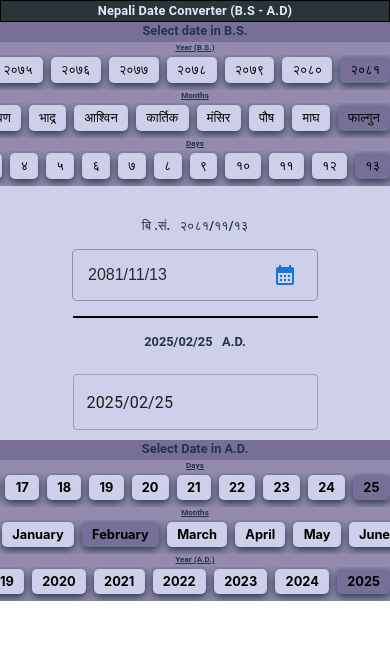
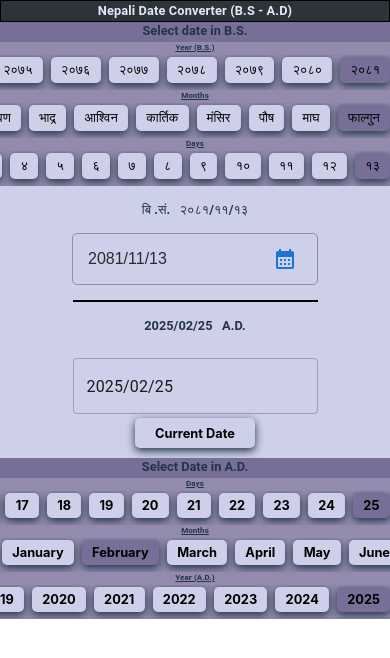
Before and after one commit to bipin-Pariyar2003/Nepali-Date-Picker, a React (Vite) app: page / in a window 390 px wide. Shown: the top 658 px of the page. Built offline with nearby package versions, Linux system fonts and the light colour scheme.

Commit message:
added and designed reset button

```diff
--- a/dev-dist/sw.js
+++ b/dev-dist/sw.js
@@ -82,7 +82,7 @@ define(['./workbox-54d0af47'], (function (workbox) { 'use strict';
     "revision": "3ca0b8505b4bec776b69afdba2768812"
   }, {
     "url": "index.html",
-    "revision": "0.dc3bs3q9oqg"
+    "revision": "0.1at95c0aid8"
   }], {});
   workbox.cleanupOutdatedCaches();
   workbox.registerRoute(new workbox.NavigationRoute(workbox.createHandlerBoundToURL("index.html"), {
--- a/src/Views/Home/index.jsx
+++ b/src/Views/Home/index.jsx
@@ -10,6 +10,7 @@ import AdView from "Views/AdView";
 import EngDatePicker from "Components/EngDatePicker";
 import { Box, Stack, Typography } from "@mui/material";
 import { Height } from "@mui/icons-material";
+import ResetBtn from "Views/ResetBtn";
 
 function Home() {
   const initialEnglishDate = moment().format("YYYY/MM/DD");
@@ -46,12 +47,12 @@ function Home() {
             fontWeight: "bold",
           }}
         >
-          Nepali Date Converter (B.S - A.D){" "}
+          Nepali Date Converter (B.S - A.D)
         </Typography>
       </Box>
       <Stack
         direction={{ xs: "column", md: "row" }}
-        gap={{ xs: 2, md: 2 }}
+        gap={{ xs: 0, md: 2 }}
         sx={{ overflow: "hidden" }}
       >
         {/* bs view  */}
@@ -78,7 +79,7 @@ function Home() {
           sx={{
             display: "flex",
             flexDirection: "column",
-            gap: { sx: 0, md: "20px" },
+            gap: { xs: "0px", md: "20px" },
             padding: { xs: "0px", md: "20px" },
             alignItems: "center",
             justifyContent: "center",
@@ -94,6 +95,10 @@ function Home() {
           />
           <EngDatePicker
             selectedDate={selectedEnglishDate}
+            onChange={handleEngDateChange}
+          />
+          <ResetBtn
+            setSelectedEnglishDate={setSelectedEnglishDate}
             onChange={handleEngDateChange}
           />
         </Box>
--- /dev/null
+++ b/src/Views/ResetBtn/index.jsx
@@ -0,0 +1,17 @@
+import moment from "moment";
+
+const ResetBtn = ({ setSelectedEnglishDate, onChange }) => {
+  const handleReset = () => {
+    const currentEnglishDate = moment().format("YYYY/MM/DD");
+    setSelectedEnglishDate(currentEnglishDate);
+    onChange(currentEnglishDate);
+  };
+
+  return (
+    <button className="reset-btn" onClick={handleReset}>
+      Current Date
+    </button>
+  );
+};
+
+export default ResetBtn;
--- a/src/index.css
+++ b/src/index.css
@@ -39,12 +39,31 @@ button {
   cursor: pointer;
   transition: border-color 0.25s;
 }
+
+.reset-btn {
+  font-weight: bold;
+  font-size: 1.2em;
+  width: 180px;
+  height: 50px;
+  background-color: #cecfe8;
+  box-shadow: #213547 0px 3px 8px;
+  margin: 0;
+}
 /* Apply smaller button size on smaller screens */
 @media (max-width: 600px) {
   button {
     padding: 0.4em 0.8em; /* Reduce padding */
     font-size: 0.8em; /* Reduce font size */
     border-radius: 5px; /* Slightly smaller border radius */
+  }
+  .reset-btn {
+    font-weight: bold;
+    font-size: 0.8em;
+    width: 120px;
+    height: 30px;
+    background-color: #cecfe8;
+    box-shadow: #213547 0px 3px 8px;
+    margin: 10px;
   }
 }
 
@@ -97,7 +116,7 @@ h2 {
 
 /* For WebKit browsers (Chrome, Safari) */
 ::-webkit-scrollbar {
-  width: 3px; /* Adjust the width as needed */
+  width: 10px; /* Adjust the width as needed */
 }
 
 /* Track */
```
